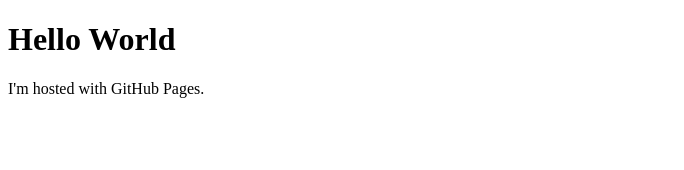
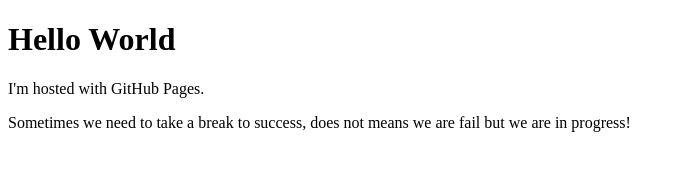
Before and after one commit to bahruddin101/bahruddin101.github.io, a plain HTML site: page index.html in a window 1280 px wide. Shown: the whole page, without its empty margins (0-684 px from the left). Drawn offline with Linux system fonts and the light colour scheme.

Commit message:
Update index.html

```diff
--- a/index.html
+++ b/index.html
@@ -3,5 +3,6 @@
 <body>
 <h1>Hello World</h1>
 <p>I'm hosted with GitHub Pages.</p>
+<p>Sometimes we need to take a break to success, does not means we are fail but we are in progress!</p>
 </body>
 </html>
```
